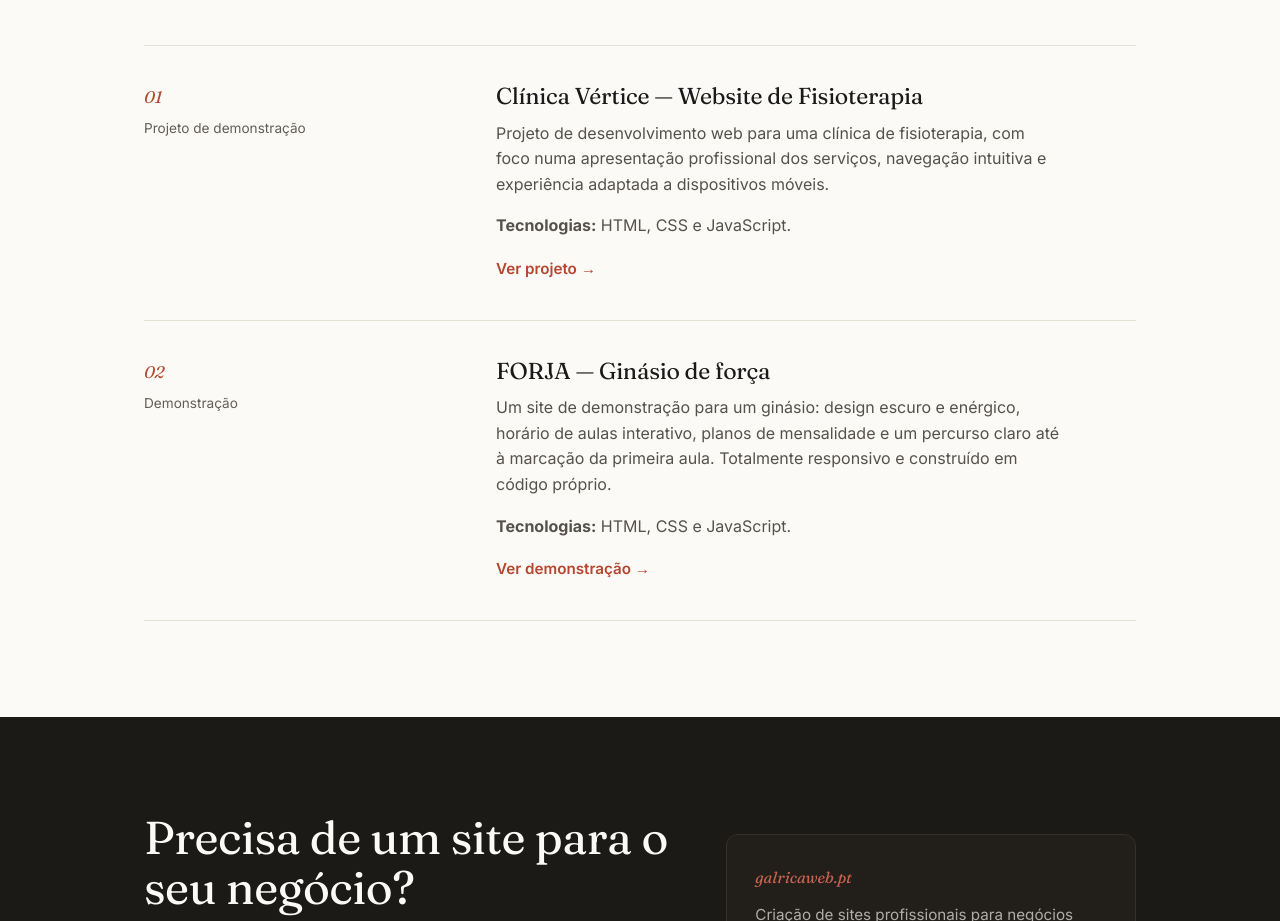
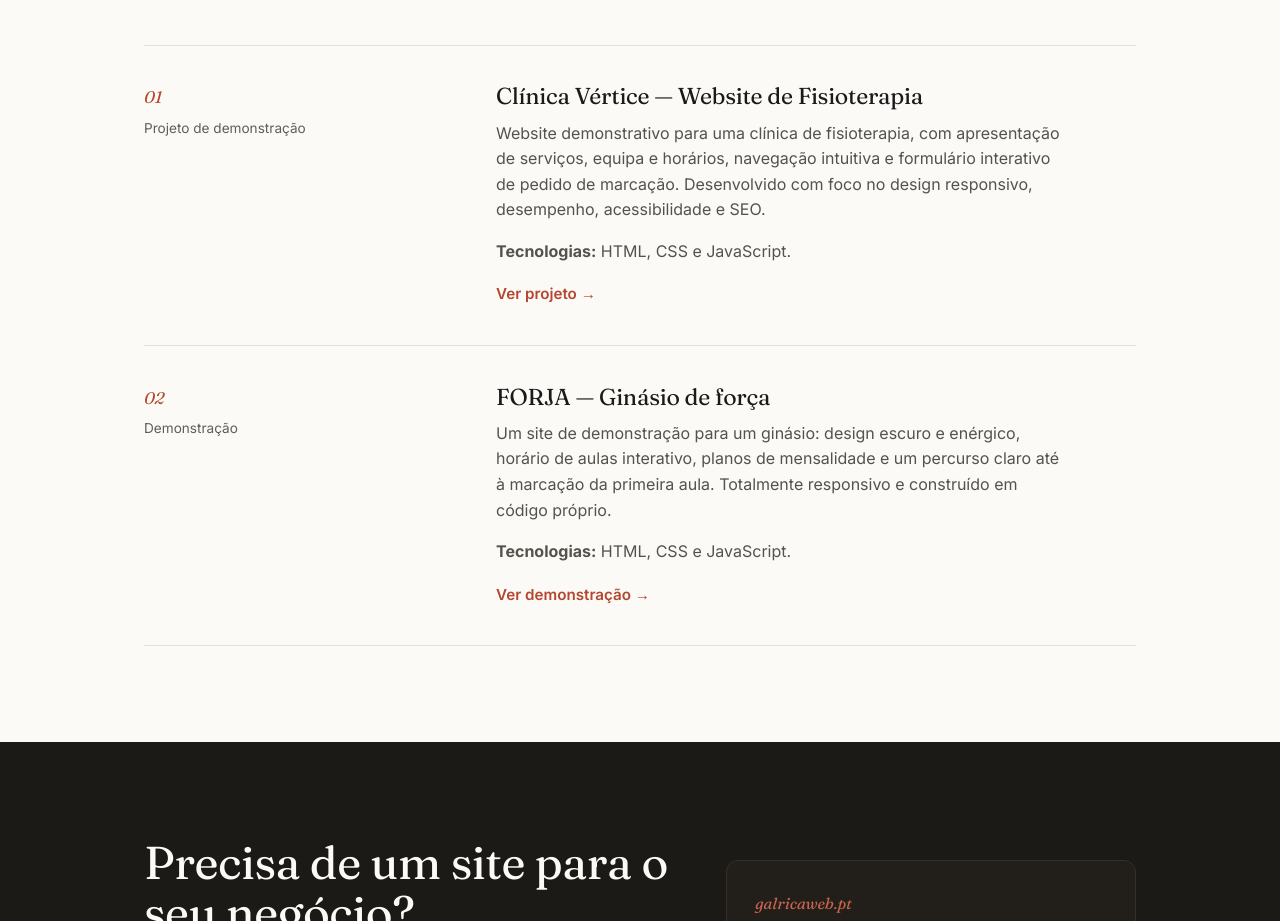
Before and after one commit to gal2025/gal2025.github.io, a plain HTML site: page index.html in a window 1280 px wide. Shown: the part 3689-4610 px from the top of the page. Drawn offline with Linux system fonts and the light colour scheme.

Commit message:
Revise project description for clarity and detail
Updated project description to enhance clarity and detail.

```diff
--- a/index.html
+++ b/index.html
@@ -207,7 +207,7 @@
   </div>
   <div class="project-body">
     <h3>Clínica Vértice — Website de Fisioterapia</h3>
-    <p>Projeto de desenvolvimento web para uma clínica de fisioterapia, com foco numa apresentação profissional dos serviços, navegação intuitiva e experiência adaptada a dispositivos móveis.</p>
+    <p>Website demonstrativo para uma clínica de fisioterapia, com apresentação de serviços, equipa e horários, navegação intuitiva e formulário interativo de pedido de marcação. Desenvolvido com foco no design responsivo, desempenho, acessibilidade e SEO.</p>
     <p><strong>Tecnologias:</strong> HTML, CSS e JavaScript.</p>
     <a class="text-link" href="https://joaogalrica.pt/projeto_clinica/" target="_blank" rel="noopener noreferrer">Ver projeto →</a>
   </div>
```
